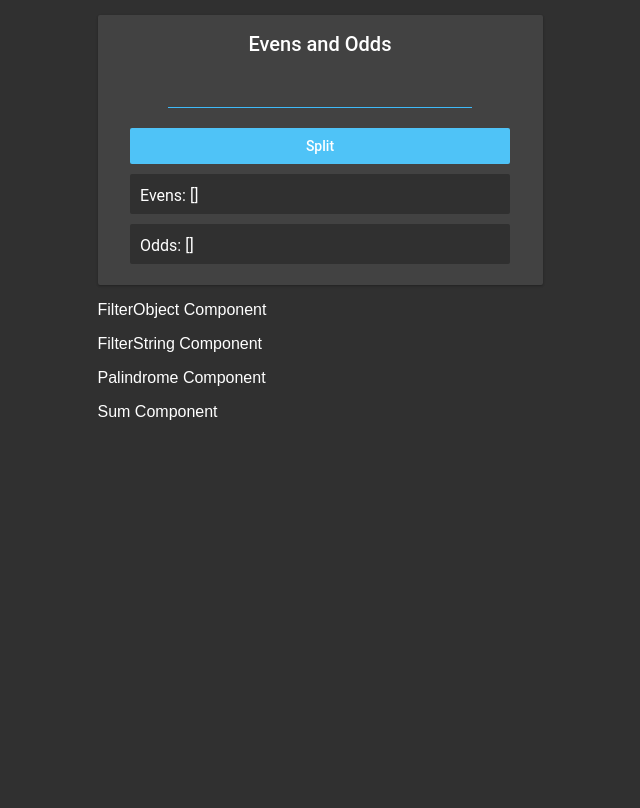
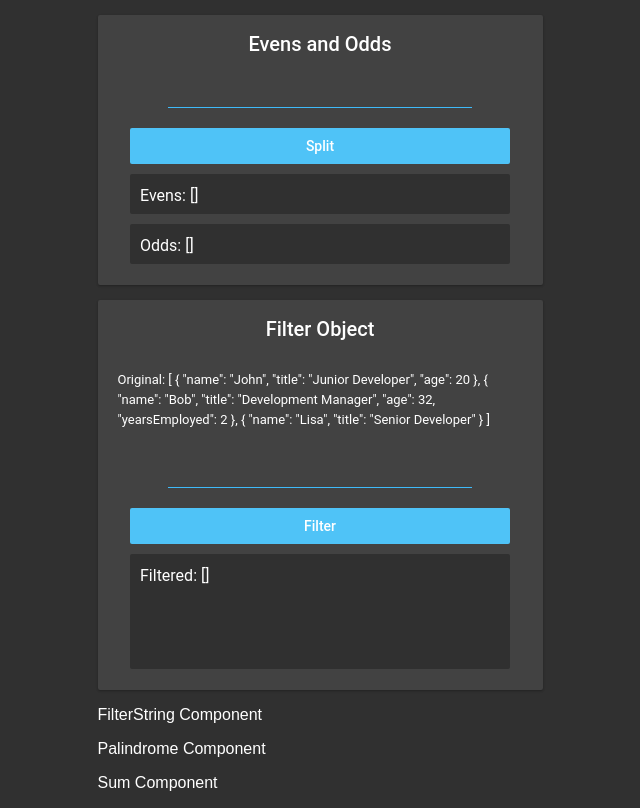
Before and after one commit to boomcamp/react-1, a React (Create React App) app: page / in a window 1280 px wide. Shown: the whole page, without its empty margins (320-960 px from the left). Built offline with nearby package versions, Linux system fonts and the light colour scheme.

Commit message:
Step 4 Done

```diff
--- a/src/components/Topics/FilterObject.js
+++ b/src/components/Topics/FilterObject.js
@@ -1,8 +1,33 @@
-import React from 'react';
+import React, {useState} from 'react';
 
 function FilterObject(){
+  const [unfilteredArray, setUnfilteredArray] = useState([
+    { name:  'John', title: 'Junior Developer', age: 20 },
+    { name: 'Bob', title: 'Development Manager', age: 32, yearsEmployed: 2 },
+    { name: 'Lisa', title: 'Senior Developer' },
+  ]);
+  const [filteredArray, setFilteredArray] = useState([]);
+  const [userInput, setUserInput] = useState('');
+
+  function filter(input){
+    const filtered = unfilteredArray.filter(a =>{
+      if (a[input]) {
+        return true;
+      }
+      return false;
+    })
+    setFilteredArray(filtered);
+
+  }
+
   return (
-    <p> FilterObject Component </p>
+    <div className="puzzleBox filterObjectPB">
+      <h4>Filter Object</h4>
+      <span className="puzzleText">Original: {JSON.stringify(unfilteredArray, null, 10)}</span>
+      <input className="inputLine" onChange={e => setUserInput(e.target.value)}/>
+      <button className="confirmationButton" onClick={() => filter(userInput)}>Filter</button>
+      <span className="resultsBox filterObjectRB">Filtered: {JSON.stringify(filteredArray, null, 10)}</span>
+    </div>
   )
 }
 
```
